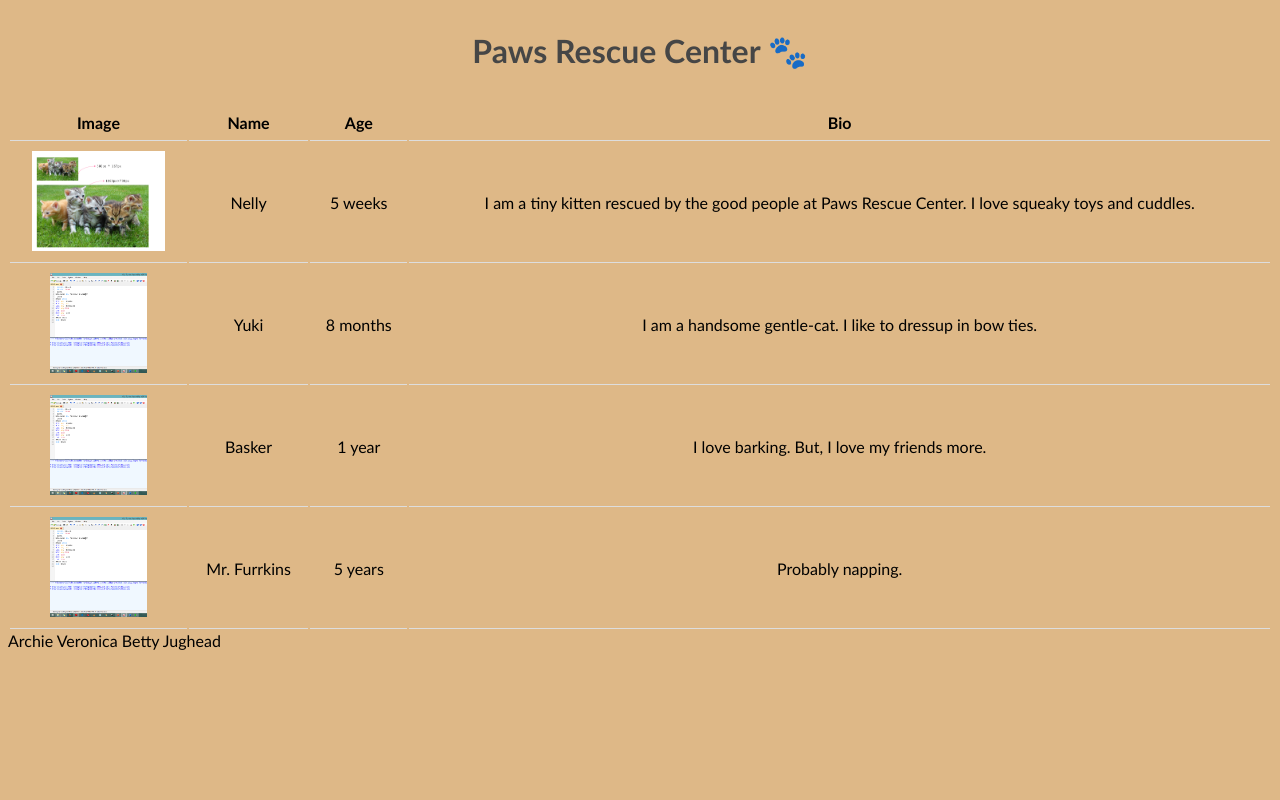
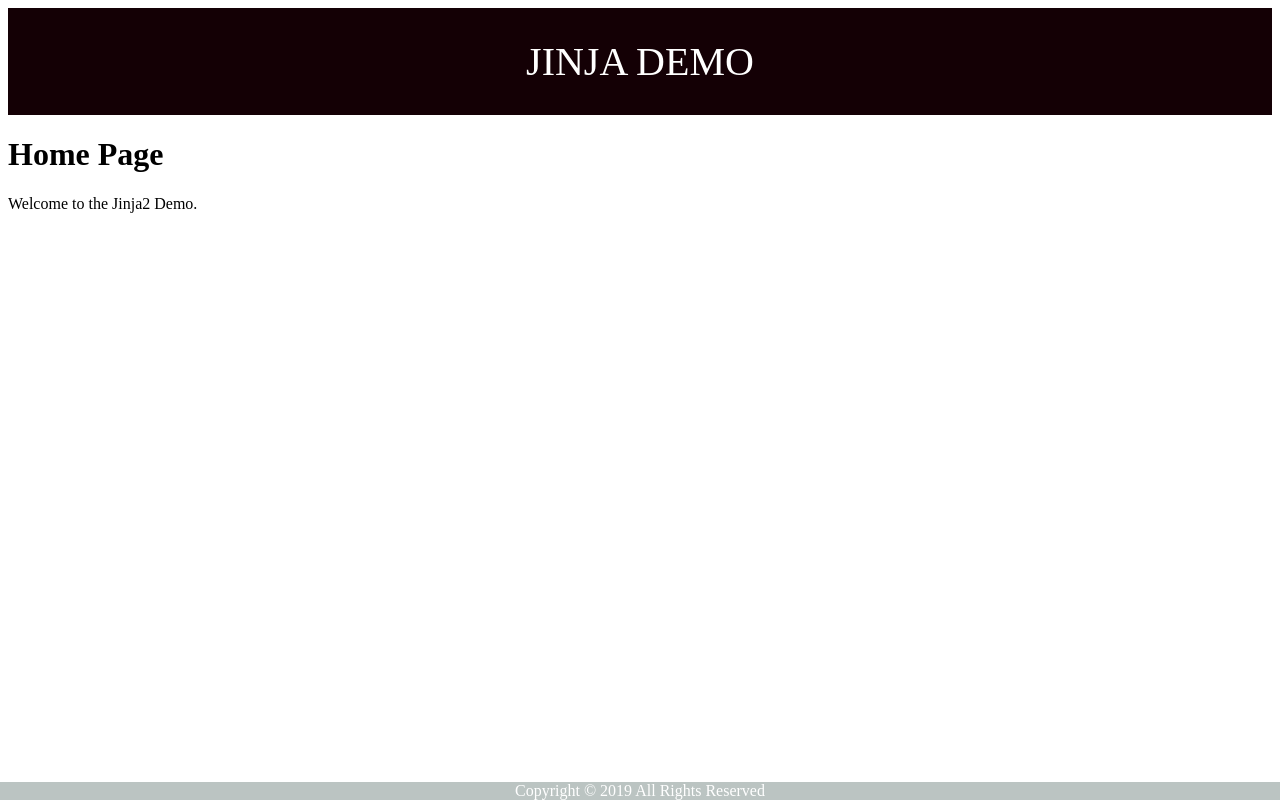
Before and after one commit to Temiogundeji/learn-flask, a Flask app: page / in a window 1280 px wide. Run offline with Flask 2, Linux system fonts and the light colour scheme.

Commit message:
template inheritance practiced

```diff
--- a/static/styles.css
+++ b/static/styles.css
@@ -1,16 +1,16 @@
-body{
-    font-family: 'Gill Sans', 'Gill Sans MT', Calibri, 'Trebuchet MS', sans-serif;
-    background-color: burlywood;
-}
-#title {
-    padding: 10px;
-    color: #464646;
-}
-table {
-  width: 100%;
+#header {
+    padding: 30px;
     text-align: center;
-}
-th, td {
-    padding: 8px;
-    border-bottom: 1px solid #ddd;
-}
+    background: #140005;
+    color: white;
+    font-size: 40px;
+  }
+  #footer {
+     position: fixed;
+     width: 100%;
+     background-color: #BBC4C2;
+     color: white;
+     text-align: center;
+     left: 0;
+     bottom:0;
+  }
--- /dev/null
+++ b/templates/base.html
@@ -0,0 +1,22 @@
+<!DOCTYPE html>
+<html lang="en">
+<head>
+    <link rel="stylesheet" href="{{url_for('static', filename='format.css')}}" />
+
+  <title>{% block title %}<!-- Placeholder for Title -->{% endblock %} - Jinja Demo</title>
+
+    {% block head %}
+    <!-- Placeholder for Other Imports -->
+    {% endblock %}
+
+</head>
+<body>
+    <div id="header"> JINJA DEMO </div>
+    <div id="content">
+        {% block content %}
+        <!-- Placeholder for Page Content -->
+        {% endblock %}
+    </div>
+    <div id="footer"> Copyright © 2019 All Rights Reserved </div>
+</body>
+</html>
--- a/templates/home.html
+++ b/templates/home.html
@@ -9,43 +9,17 @@
 
 </head>
 <body>
-    <h1 id = "title"><center>Paws Rescue Center 🐾</center></h1>
-  <table>
-    <tr>
-      <th>Image</th>
-      <th>Name</th>
-      <th>Age</th>
-      <th>Bio</th>
-    </tr>
-    <tr>
-      <td><img src= "{{url_for('static', filename= 'CATTTTT.png')}}" height="100" ></td>
-      <td>Nelly</td>
-      <td>5 weeks</td>
-      <td>I am a tiny kitten rescued by the good people at Paws Rescue Center. I love squeaky toys and cuddles.</td>
-    </tr>
-    <tr>
-      <td><img src= "{{url_for('static', filename= 'HELLO.png')}}" height="100" ></td>
-      <td>Yuki</td>
-      <td>8 months</td>
-      <td>I am a handsome gentle-cat. I like to dressup in bow ties.</td>
-    </tr>
-    <tr>
-      <td><img src= "{{url_for('static', filename= 'HELLO.png')}}" height="100" ></td>
-      <td>Basker</td>
-      <td>1 year</td>
-      <td>I love barking. But, I love my friends more.</td>
-    </tr>
-    <tr>
-      <td><img src= "{{url_for('static', filename= 'HELLO.png')}}" height="100" ></td>
-      <td>Mr. Furrkins</td>
-      <td>5 years</td>
-      <td>Probably napping.</td>
-    </tr>
-  </table>
-  <div>
-      {% for user in users %}
-        {{ user }}
-      {% endfor %}
-  </div>
+    {% extends "base.html" %}
+
+    <!-- Replacement for Title -->
+    {% block title %}
+    Home Page
+    {% endblock %}
+
+    <!-- Replacement for Content -->
+    {% block content %}
+    <h1>Home Page</h1>
+    <p>Welcome to the Jinja2 Demo.</p>
+    {% endblock %}
 </body>
 </html>
```
